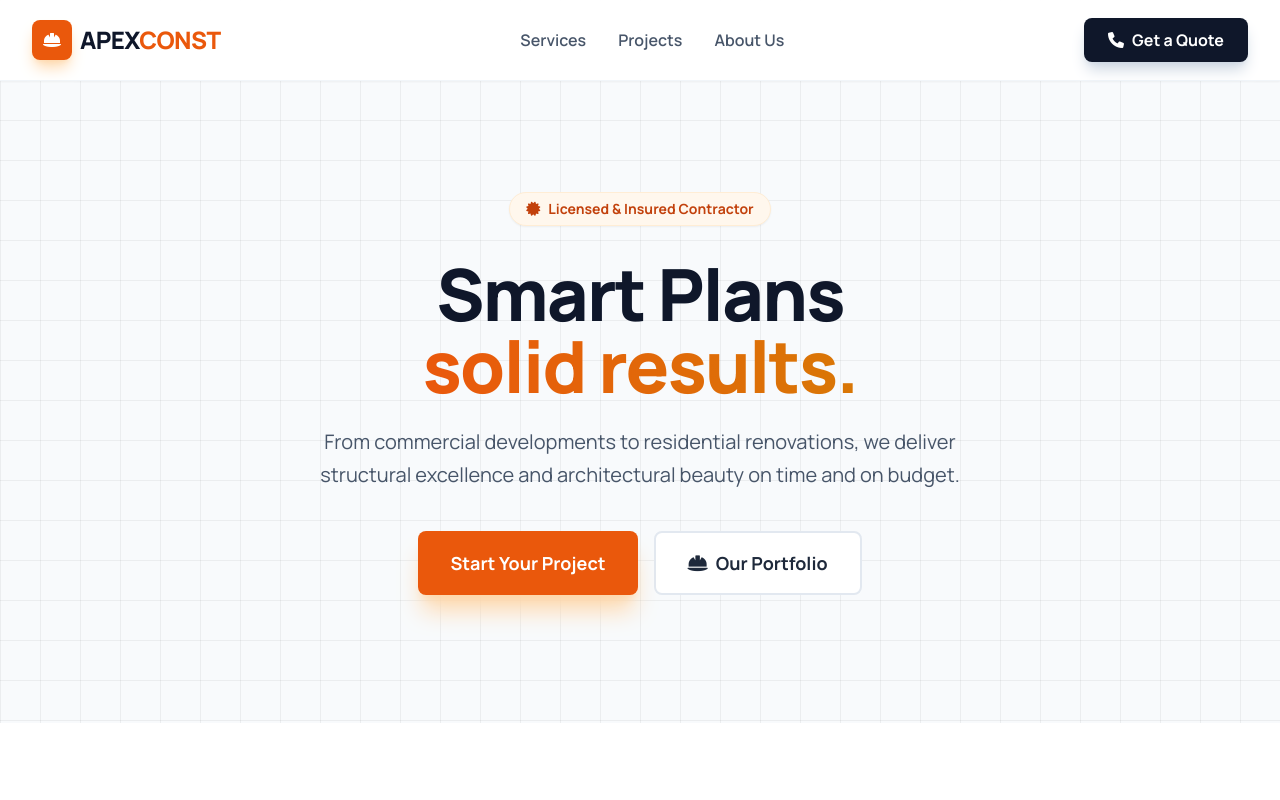
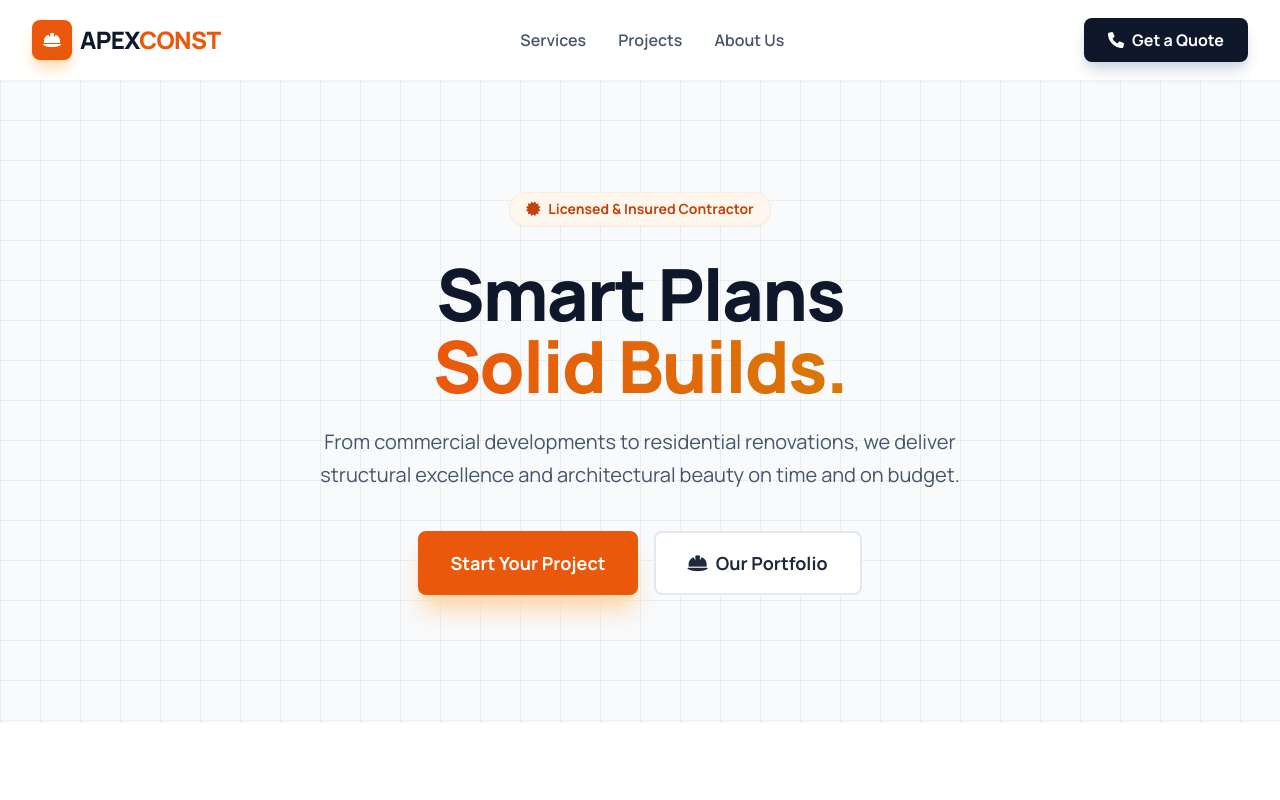
Before and after one commit to sonugupta2779-hash/apexconstruction, a plain HTML site: page index.html in a window 1280 px wide. Shown: the top 800 px of the page. Drawn offline with nearby package versions, Linux system fonts and the light colour scheme.

Commit message:
Update index.html

```diff
--- a/index.html
+++ b/index.html
@@ -57,7 +57,7 @@
             </span>
             <h1 class="text-5xl md:text-7xl font-extrabold text-slate-900 tracking-tight mb-6 leading-tight">
                 Smart Plans <br/>
-                <span class="text-transparent bg-clip-text bg-gradient-to-r from-orange-600 to-amber-600">solid results.</span>
+                <span class="text-transparent bg-clip-text bg-gradient-to-r from-orange-600 to-amber-600">Solid Builds.</span>
             </h1>
             <p class="mt-6 max-w-2xl mx-auto text-xl text-slate-600 mb-10 leading-relaxed">
                 From commercial developments to residential renovations, we deliver structural excellence and architectural beauty on time and on budget.
```
